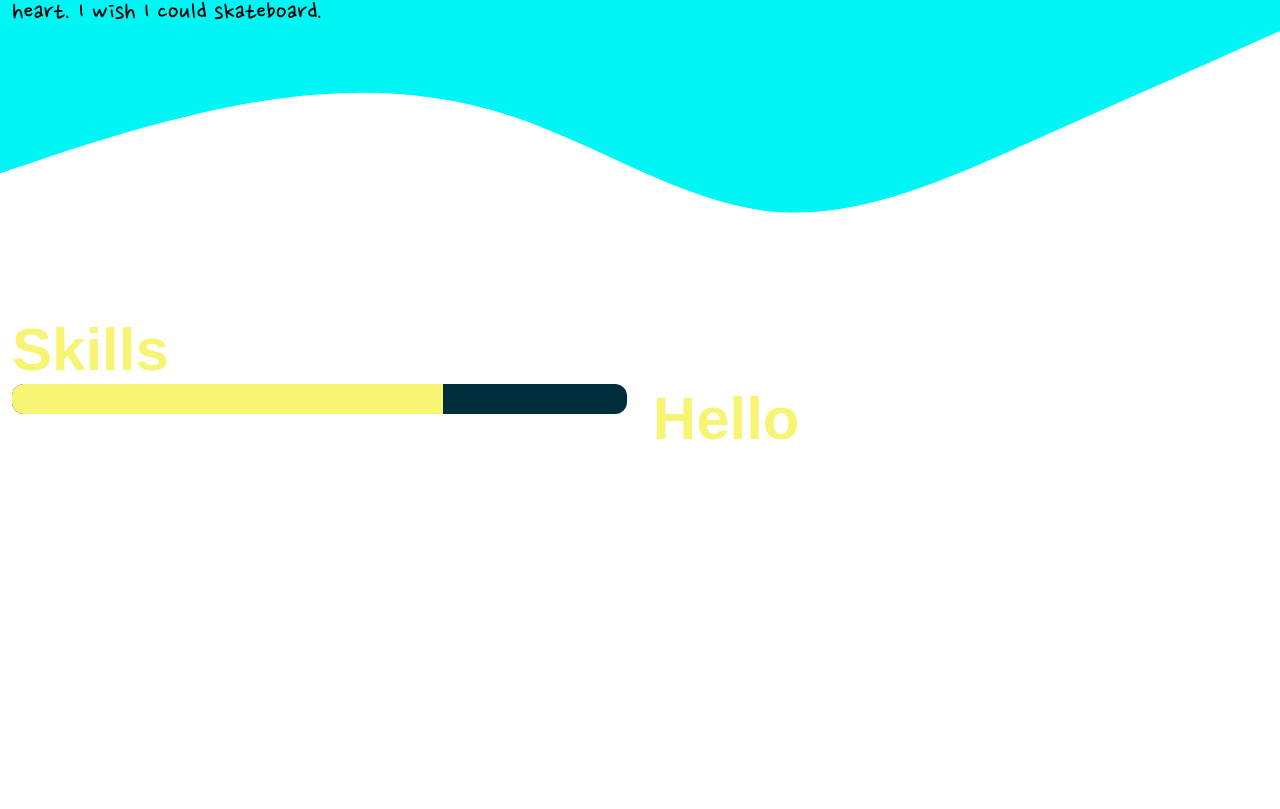
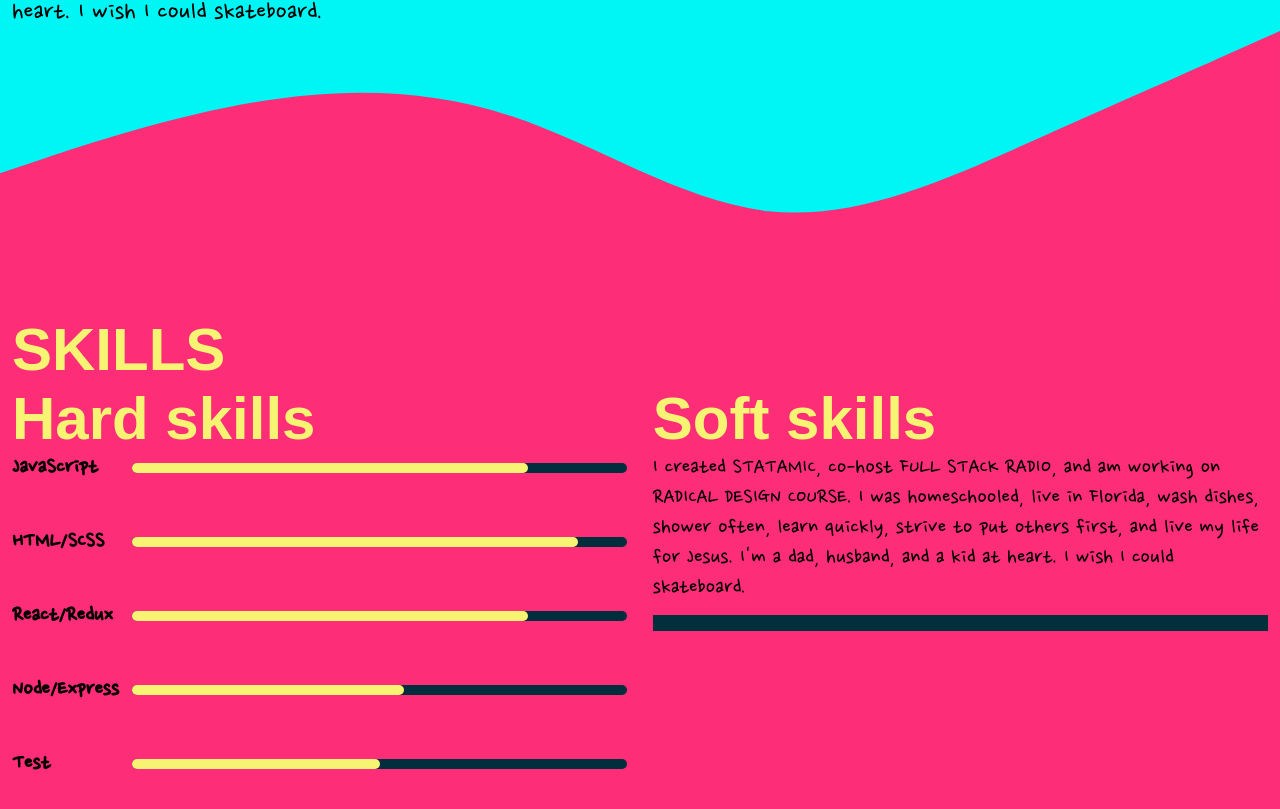
Before and after one commit to DavletkulovAynur/Aynur_Codit, a React (Create React App) app: page / in a window 1280 px wide. Shown: the part 1483-2292 px from the top of the page. Before the commit the page ends 1936 px from the top, so only its background shows below. Built offline with nearby package versions, Linux system fonts and the light colour scheme; a web font is replaced by a local one.

Commit message:
feature-about-me-fix

```diff
--- a/src/App/Blocks/AboutMe/About.scss
+++ b/src/App/Blocks/AboutMe/About.scss
@@ -1,28 +1,9 @@
 .About-me {
-  background: #fff;
+  background: #fd2d78;
 
   &__content {
     display: grid;
     grid-template-columns: repeat(2, 1fr);
     grid-gap: 2vw;
   }
-
-
 }
-
-.Skills {
-
-  &__item {
-    width: 100%;
-    height: 30px;
-    background: #002e3d;
-    border-radius: 12px;
-    overflow: hidden;
-  }
-
-  &__item-fill {
-    width: 70%;
-    height: 30px;
-    background: #f7f474;
-  }
-}
--- a/src/App/Blocks/AboutMe/AboutMe.jsx
+++ b/src/App/Blocks/AboutMe/AboutMe.jsx
@@ -1,20 +1,16 @@
 import React from "react";
 import "./About.scss";
+import HardSkills from "./Components/HardSkills";
+import SoftSkills from "./Components/SoftSkills";
 
 export default function AboutMe() {
   return (
     <div className="About-me">
       <div className="App-content">
-        <h1>Skills</h1>
+        <h1>SKILLS</h1>
         <div className="About-me__content">
-          <div className="Skills">
-            <section className="Skills__item">
-              <div className="Skills__item-fill"></div>
-            </section>
-          </div>
-          <div>
-            <h1>Hello</h1>
-          </div>
+          <HardSkills/>
+          <SoftSkills/>
         </div>
       </div>
     </div>
--- /dev/null
+++ b/src/App/Blocks/AboutMe/Components/HardSkills.jsx
@@ -0,0 +1,45 @@
+import React from "react";
+import "./styles/HardSkills.scss";
+
+const skillsData = [
+  {
+    name: 'JavaScript',
+    knowledge: '80'
+  },
+  {
+    name: 'HTML/SCSS',
+    knowledge: '90'
+  },
+  {
+    name: 'React/Redux',
+    knowledge: '80'
+  },
+  {
+    name: 'Node/Express',
+    knowledge: '55'
+  },
+  {
+    name: 'Test',
+    knowledge: '50'
+  }
+]
+
+export default function HardSkills() {
+  return (
+    <div>
+      <h1>Hard skills</h1>
+      <div className="Skills">
+        {skillsData.map((item, index) => {
+          return (
+            <section key={index} className="Skills__item">
+              <h4 className="Skills__item-title">{item.name}</h4>
+              <div className="Skills__item-line">
+                <div className="Skills__item-fill" style={{width: `${item.knowledge}%`}}></div>
+              </div>
+          </section>
+          )
+        })}
+      </div>
+    </div>
+  );
+}
--- /dev/null
+++ b/src/App/Blocks/AboutMe/Components/SoftSkills.jsx
@@ -0,0 +1,21 @@
+import React from "react";
+import "./styles/SoftSkills.scss";
+
+
+export default function SoftSkills() {
+  return (
+    <div className="Soft-skills">
+      <h1>Soft skills</h1>
+      <p className="Soft-skills__text">
+        I created STATAMIC, co-host FULL STACK RADIO, and am working on RADICAL
+        DESIGN COURSE. I was homeschooled, live in Florida, wash dishes, shower
+        often, learn quickly, strive to put others first, and live my life for
+        Jesus. I'm a dad, husband, and a kid at heart. I wish I could
+        skateboard.
+      </p>
+      <div className="Soft-skills__video">
+
+      </div>
+    </div>
+  );
+}
--- /dev/null
+++ b/src/App/Blocks/AboutMe/Components/styles/HardSkills.scss
@@ -0,0 +1,28 @@
+.Skills {
+  &__item {
+    width: 100%;
+    margin-bottom: 44px;
+    display: flex;
+    align-items: center;
+  }
+
+  &__item-title {
+    font-size: 24px;
+    margin: 0;
+    min-width: 120px;
+  }
+
+  &__item-line {
+    width: 100%;
+    height: 10px;
+    background: #002e3d;
+    border-radius: 12px;
+    overflow: hidden;
+  }
+
+  &__item-fill {
+    height: 10px;
+    background: #f7f474;
+    border-radius: 0 6px 6px 0;
+  }
+}
--- /dev/null
+++ b/src/App/Blocks/AboutMe/Components/styles/SoftSkills.scss
@@ -0,0 +1,11 @@
+.Soft-skills {
+  &__text {
+    font-size: 24px;
+    margin-bottom: 12px;
+  }
+
+  &__video {
+    background: #012f3c;
+    padding: 8px;
+  }
+}
--- a/src/App/Blocks/Portfolio/Portfolio.scss
+++ b/src/App/Blocks/Portfolio/Portfolio.scss
@@ -19,7 +19,7 @@
   }
 
   svg path {
-    fill: #ffffff;
+    fill: #fd2d78;
   }
 
 
```
